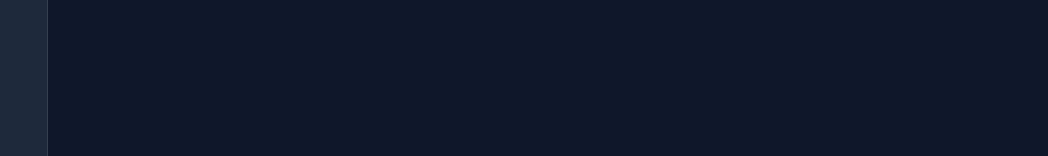
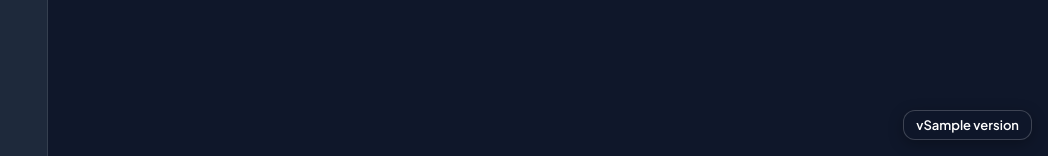
Before and after one commit to tekihodon/VeSimple, a Flask app: template templates/admin.html in a window 1280 px wide. Shown: the part 644-800 px from the top of the page, without its empty margins (232-1280 px from the left). Run offline with Flask 3, Linux system fonts and the light colour scheme; the template is opened without the code that fills it: most values are stand-ins (such as "Sample title", 1, 10 or a date in 2020); some libraries are stand-ins or nearby versions.

Commit message:
v1.7.11: Them version badge vao tat ca cac trang (index/admin/admin_login/3d_chart); API key Resend chua authorize 8keyslive.store - can verify domain tren Resend dashboard.

```diff
--- a/app.py
+++ b/app.py
@@ -39,6 +39,14 @@ def number_filter(value):
     except (ValueError, TypeError):
         return '0'
 
+def get_version():
+    try:
+        with open(os.path.join(app.root_path, 'version.json'), encoding='utf-8') as f:
+            data = json.load(f)
+            return data.get('version', 'unknown')
+    except (OSError, ValueError):
+        return 'unknown'
+
 CART_KEY = 'gk15_cart'
 
 init_schema()
@@ -72,7 +80,8 @@ def index():
                            config=config,
                            event=config.get('event', {}),
                            show=config.get('show', {}),
-                           tiers=get_all_tiers())
+                           tiers=get_all_tiers(),
+                           version=get_version())
 
 @app.route('/api/tiers')
 def api_tiers():
@@ -158,14 +167,14 @@ def api_get_order(code):
 def admin_login_page():
     if check_admin_auth(config):
         return redirect(url_for('admin_dashboard'))
-    return render_template('admin_login.html', config=config)
+    return render_template('admin_login.html', config=config, version=get_version())
 
 @app.route('/admin/login', methods=['POST'])
 def admin_login():
     password = request.form.get('password', '')
     if login_admin(config, password):
         return redirect(url_for('admin_dashboard'))
-    return render_template('admin_login.html', error='Sai mật khẩu', config=config)
+    return render_template('admin_login.html', error='Sai mật khẩu', config=config, version=get_version())
 
 @app.route('/admin/logout')
 def admin_logout():
@@ -177,7 +186,7 @@ def admin_logout():
 def admin_dashboard():
     orders = get_pending_orders()
     stats = get_tier_stats()
-    return render_template('admin.html', config=config, orders=orders, tiers=stats)
+    return render_template('admin.html', config=config, orders=orders, tiers=stats, version=get_version())
 
 @app.route('/admin/api/orders')
 @admin_required
--- a/templates/admin.html
+++ b/templates/admin.html
@@ -101,6 +101,24 @@
             #overview-chart-container { height: 50vh; }
             #chart-container { height: 50vh; }
             #panel-stats .table-scroll { overflow-x: auto; -webkit-overflow-scrolling: touch; }
+        }
+
+        .version-badge {
+            position: fixed;
+            bottom: 16px;
+            right: 16px;
+            z-index: 1000;
+            background: rgba(15, 23, 42, 0.85);
+            backdrop-filter: blur(10px);
+            border: 1px solid rgba(255, 255, 255, 0.2);
+            border-radius: 12px;
+            padding: 6px 12px;
+            font-size: 13px;
+            font-weight: 600;
+            color: #fff;
+            box-shadow: 0 4px 15px rgba(0, 0, 0, 0.3);
+            min-width: 40px;
+            text-align: center;
         }
     </style>
 </head>
@@ -255,6 +273,7 @@
     </div>
 
     <div class="toast" id="toast"></div>
+    <div class="version-badge">v{{ version }}</div>
 
     <script>
         let orders = [];
--- a/version.json
+++ b/version.json
@@ -1,10 +1,11 @@
 {
   "name": "VeSimple",
-  "version": "1.7.10",
+  "version": "1.7.11",
   "description": "VeSimple - Hệ thống bán vé liveshow 9 Giờ Kém 15 (Flask + PostgreSQL + Three.js)",
   "docker_image": "tekihodon/vesimple",
-  "released_at": "2026-09-03",
+  "released_at": "2026-09-04",
   "changelog": [
+    "1.7.11: Them version badge vao tat ca cac trang (index/admin/admin_login/3d_chart); API key Resend chua authorize 8keyslive.store - can verify domain tren Resend dashboard.",
     "1.7.10: Update sender email mac dinh: BTC 9hkem15 <admin@8keyslive.store> (parked domain 8keyslive.store).",
     "1.7.9: Email design: phan biet 3 loai (new/reassign/cancel), tuong phan cao, font to, them support info (hotline/email/supportName), them button Gui mail huy cho don cancelled.",
     "1.7.8: Fix bug phan lai ghe - validate_seats_for_items khong truyen order_id nen ghe cu bi loi da phan cho don khac.",
```
Also changed, not shown: 3d_seating_chart.html (+27 -0 lines), templates/admin_login.html (+18 -0 lines), templates/index.html (+19 -0 lines).
